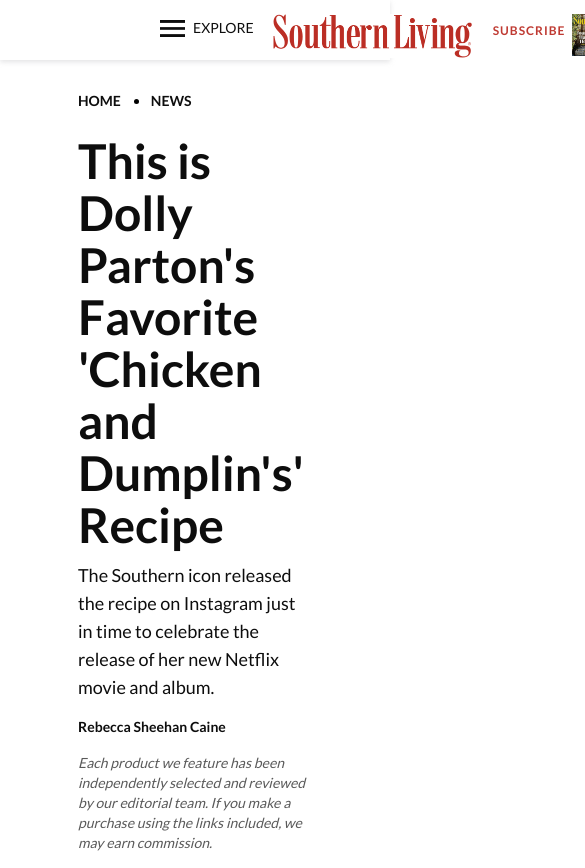
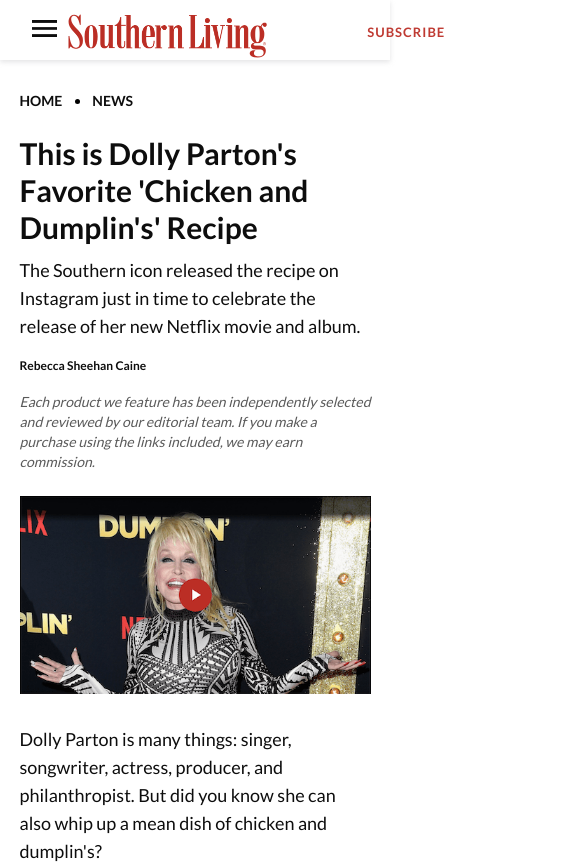
Before and after one commit to bruno-li/southern-living-mag, a website: page index.html in a window 390 px wide. Shown: the top 868 px of the page, 585 px wide, since content can reach past the window. Drawn offline with Linux system fonts and the light colour scheme.

Commit message:
add media queries to main content

```diff
--- a/index.html
+++ b/index.html
@@ -20,9 +20,9 @@
                         alt="site logo"></li>
             </ul>
             <ul class="navbar__right">
-                <li class="navbar__link"><a class="navbar__link__text__active-right" href="#">Subscribe</a></li>
-                <li class="navbar__mag"><img class="navbar__mag__icon" src="img/nav-mag-icon-min.png" alt="magazine"></li>
-                <li class="navbar__search"><img class="navbar__search__icon" src="img/nav-search-icon-min.png" alt="search"></li>
+                <li class="navbar__right__text"><a class="navbar__link__text__active-right" href="#">Subscribe</a></li>
+                <li class="navbar__link"><img class="navbar__mag__icon" src="img/nav-mag-icon-min.png" alt="magazine"></li>
+                <li class="navbar__link"><img class="navbar__search__icon" src="img/nav-search-icon-min.png" alt="search"></li>
                 <li class="navbar__link"><a class="navbar__link__text-border" href="#">Your Account</a></li>
                 <li class="navbar__link"><a class="navbar__link__text" href="#">Sweeptakes</a></li>
             </ul>
--- a/package.json
+++ b/package.json
@@ -18,5 +18,8 @@
     "postcss-cli": "^6.1.1",
     "sass": "^1.17.0"
   },
-  "description": "souther-living-page"
+  "description": "souther-living-page",
+  "dependencies": {
+    "node-sass": "^4.11.0"
+  }
 }
--- a/sass/_content.scss
+++ b/sass/_content.scss
@@ -1,22 +1,26 @@
 .main-container{
     font-family: "Lato", sans-serif;
-    width: 60%;
+    width: 65%;
     max-width: 850px;
     margin: 90px auto;
-
+    // MEDIA QUERIES
+    @include respond(phone) {
+        width: 73%;
+     }
+     @include respond(small-phone) {
+        width: 90%;
+     }
 
 .title{
     &__list-link{
         display: flex;
         margin-bottom: 1.5rem;
-
        &__item{
             margin-right: 30px;
            &:first-child{
             list-style: none;
            }
        }
-
         &__text{
             font-size: 14px;
             line-height: 20px;
@@ -29,29 +33,42 @@
             }
         }
     }
-
     &__header{
-
         &__heading{
             font-size: 48px;
             line-height: 52px;
             font-weight: 700;
             color: $color-primary;
+            // MEDIA QUERIES
+            @include respond(phone) {
+                font-size: 38px;
+                line-height: 47px;
+            }
+            @include respond(small-phone) {
+                font-size: 30px;
+                line-height: 37px;;
+             }
         }
         &__paragraph{
             font-size: 18px;
             line-height: 28px;
             color: $color-primary;
             margin-top: 10px;
+            // MEDIA QUERIES
+            @include respond(phone) {
+                // font-size: 14px;
+                // line-height: 25px;
+            }
         }
     }
-
     &__author{
         font-size: 14px;
         line-height: 20px;
         margin: 1rem 0;
-
-
+        // MEDIA QUERIES
+        @include respond(phone) {
+            font-size: 12px;
+        }
         &__name{
             font-weight: 700;
             color: $color-primary;
@@ -69,24 +86,20 @@
         margin-bottom: 1.5rem;
     }
 }
-
 .main-content{
         &__photo-container{
             &__img{
                 width: 100%
             }
         }
-
         &__paragraph{
             font-size: 18px;
             line-height: 28px;
             color: $color-primary;
             margin-top: 28px;
         }
-
         &__link{
             margin-top: 28px;
-
             &__text{
                 color: $color-primary;
                 font-size: 18px;
@@ -97,8 +110,14 @@
     .figure{
         margin: 2rem auto;
         &__img{
-            width: 640px;
+            width: 600px;
+            // MEDIA QUERIES
+            @include respond(phone) {
+                width: 560px;
+             }
+             @include respond(small-phone) {
+                width: 420px;
+             }
         }
-
     }
 }
--- a/sass/_navigation.scss
+++ b/sass/_navigation.scss
@@ -20,26 +20,32 @@
         align-items: center;
         list-style: none;
         margin-left: 10em;
+            // MEDIA QUERIES
+        @include respond(small-phone) {
+            margin-left: 2rem;
+            margin-right: 5rem;
+         }
         .navbar__hamburger{
-
             &__menu{
                 width: 25px;
-                margin-right: .5rem;
+                margin-right: .5em;
             }
         }
         .navbar__link {
             margin-bottom: 5px;
-
             &-text__active-left{
                 text-decoration: none;
                 color: $color-primary;
                 text-transform: uppercase;
                 font-size: 14px;
                 line-height: 20px;
-                margin-right: 1.2em;
-
+                margin-right: 1.2rem;
+            // MEDIA QUERIES
+           @include respond(tab-port) {
+            display: none;
+              }
             }
-        }
+          }
 
         .navbar__site-logo{
             &__img{
@@ -64,18 +70,23 @@
                 width: 52px;
             }
         }
-
         .navbar__search{
             &__icon{
                 width: 17px;
                 margin-right: .6rem;
             }
         }
-
+        &__text{
+            margin-right: .5rem;
+        }
         .navbar__link{
             margin-right: .4rem;
             font-size: 14px;
             line-height: 20px;
+             // MEDIA QUERIES
+           @include respond(tab-port) {
+            display: none;
+              }
 
             &__text{
                 color: $color-primary;
@@ -88,8 +99,9 @@
                 border-right: 1px solid #D7D7D9;
                 border-left: 1px solid #D7D7D9;
             }
+
             &__text__active-right {
-                font-size: 12px;
+                font-size: 13px;
                 line-height: 12px;
                 letter-spacing: 1px;
                 font-weight: 700;
@@ -98,7 +110,6 @@
                 text-decoration: none;
                 margin-left: 1.2rem;
             }
-
         }
     }
 }
```
Also changed, not shown: css/style.css, 1 other file.
